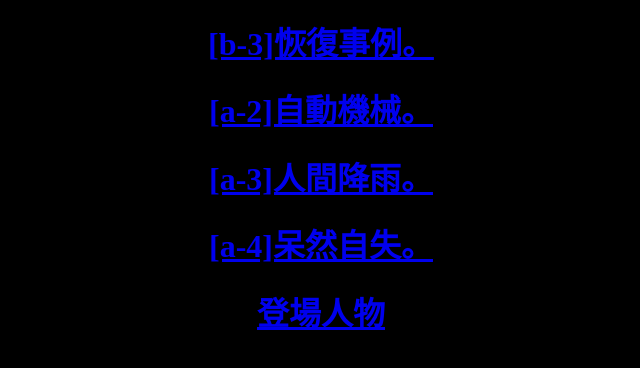
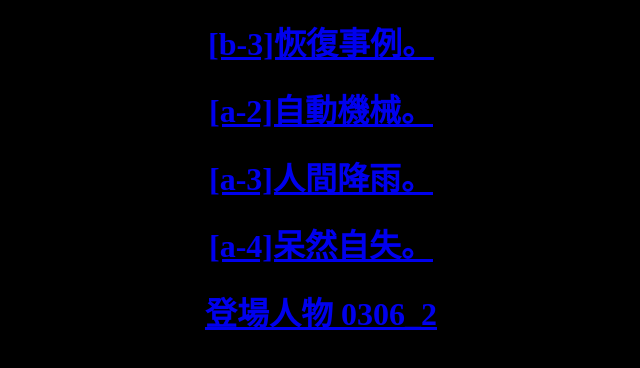
Before and after one commit to siddokundayo/modifiedavenue, a plain HTML site: page index.html in a window 1280 px wide. Shown: the part 1166-1534 px from the top of the page, without its empty margins (79-719 px from the left). Drawn offline with Linux system fonts and the light colour scheme.

Commit message:
Update index.html

```diff
--- a/index.html
+++ b/index.html
@@ -31,7 +31,7 @@
             <h1><a href="storya02.html">[a-2]自動機械。</a></h1>
             <h1><a href="storya03.html">[a-3]人間降雨。</a></h1>
             <h1><a href="storya04.html">[a-4]呆然自失。</a></h1>
-            <h1><a href="profile.html">登場人物</a></h1>
+            <h1><a href="profile.html">登場人物 0306_2</a></h1>
         </div>
     </body>
 </html>
```
